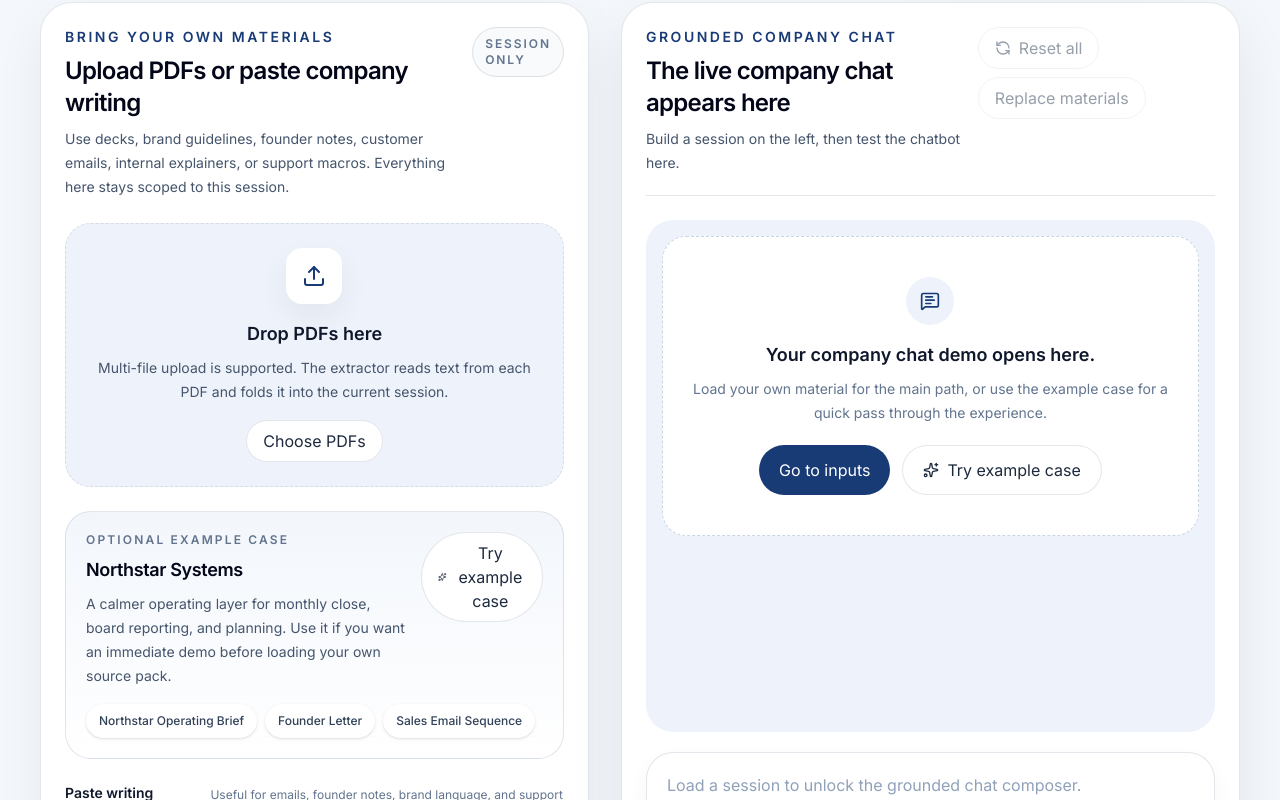
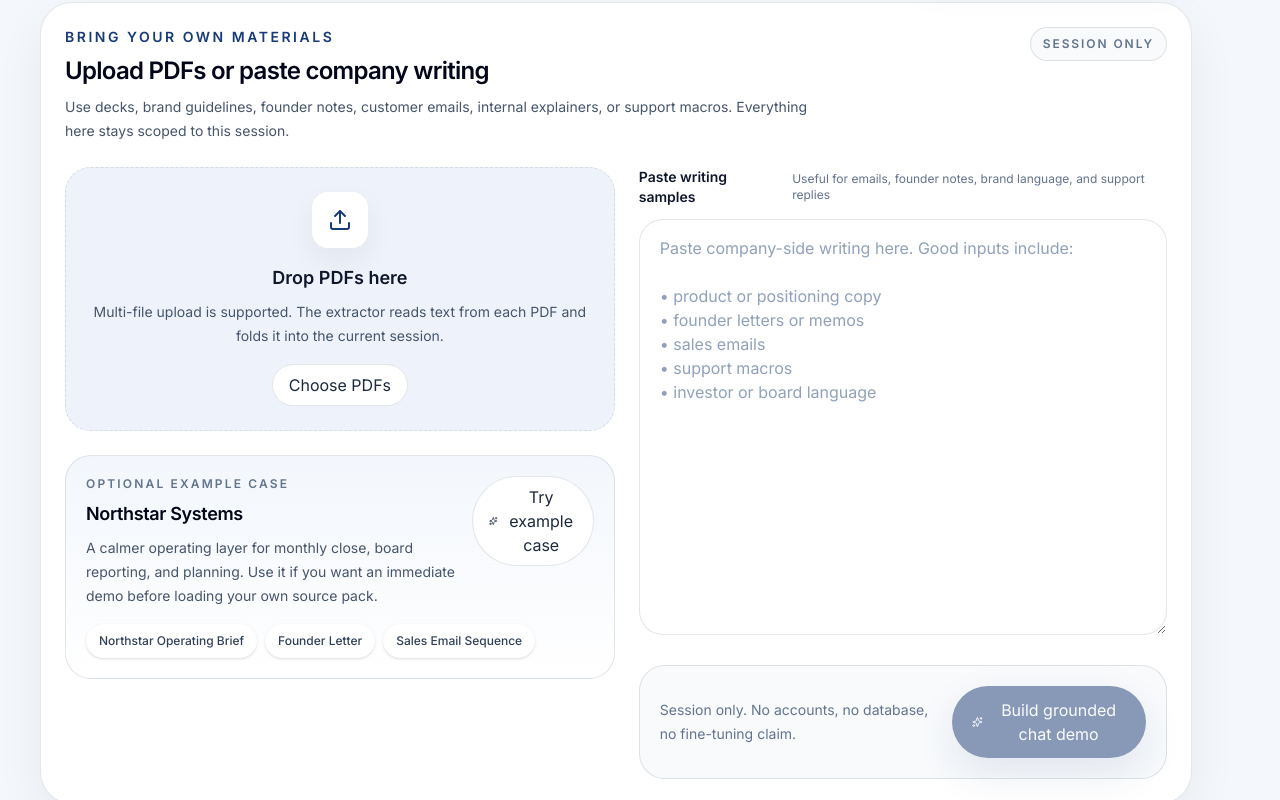
Before and after one commit to SY227/company-persona-studio, a Next.js app: page / in a window 1280 px wide. Shown: the part 640-1440 px from the top of the page. Built offline with nearby package versions, Linux system fonts and the light colour scheme.

Commit message:
Stack studio, chat, and persona sections

```diff
--- a/src/components/house-voice-app.tsx
+++ b/src/components/house-voice-app.tsx
@@ -390,16 +390,9 @@ export function HouseVoiceApp() {
           </div>
         </section>
 
-        <section
-          id="studio"
-          className={`mt-0 grid gap-8 ${
-            session ? "lg:grid-cols-[0.82fr_1.18fr]" : "lg:grid-cols-[0.94fr_1.06fr]"
-          }`}
-        >
-          <div className="space-y-6">
-
+        <section id="studio" className="mt-0 max-w-6xl space-y-6">
           <div className="rounded-[2rem] border border-[var(--border)] bg-white p-6 shadow-[0_18px_50px_rgba(15,23,42,0.06)]">
-              <div className="flex items-start justify-between gap-4">
+            <div className="flex flex-col gap-4 sm:flex-row sm:items-start sm:justify-between">
               <div>
                 <div className="text-sm font-semibold tracking-[0.18em] text-[var(--blue-strong)] uppercase">
                   Bring your own materials
@@ -407,7 +400,7 @@ export function HouseVoiceApp() {
                 <h2 className="mt-2 text-2xl font-semibold tracking-[-0.03em] text-slate-950">
                   Upload PDFs or paste company writing
                 </h2>
-                  <p className="mt-2 text-sm leading-6 text-slate-600">
+                <p className="mt-2 max-w-3xl text-sm leading-6 text-slate-600">
                   Use decks, brand guidelines, founder notes, customer emails, internal explainers, or support macros. Everything here stays scoped to this session.
                 </p>
               </div>
@@ -416,6 +409,8 @@ export function HouseVoiceApp() {
               </div>
             </div>
 
+            <div className="mt-6 grid gap-6 lg:grid-cols-[1.02fr_0.98fr] lg:items-start">
+              <div className="space-y-6">
                 <div
                   onDragOver={(event) => {
                     event.preventDefault();
@@ -427,7 +422,7 @@ export function HouseVoiceApp() {
                     setIsDragging(false);
                     onFilesSelected(Array.from(event.dataTransfer.files));
                   }}
-                className={`mt-6 rounded-[1.6rem] border border-dashed p-6 text-center transition ${
+                  className={`rounded-[1.6rem] border border-dashed p-6 text-center transition ${
                     isDragging
                       ? "border-[var(--blue-strong)] bg-[rgba(239,244,251,0.95)]"
                       : "border-[var(--border)] bg-[var(--surface-muted)]"
@@ -436,9 +431,7 @@ export function HouseVoiceApp() {
                   <div className="mx-auto flex h-14 w-14 items-center justify-center rounded-2xl bg-white text-[var(--blue-strong)] shadow-[0_12px_30px_rgba(15,23,42,0.06)]">
                     <Upload className="h-6 w-6" />
                   </div>
-                <div className="mt-4 text-lg font-semibold text-slate-900">
-                  Drop PDFs here
-                </div>
+                  <div className="mt-4 text-lg font-semibold text-slate-900">Drop PDFs here</div>
                   <p className="mt-2 text-sm leading-6 text-slate-600">
                     Multi-file upload is supported. The extractor reads text from each PDF and folds it into the current session.
                   </p>
@@ -460,7 +453,7 @@ export function HouseVoiceApp() {
                 </div>
 
                 {files.length > 0 && (
-                <div className="mt-4 rounded-[1.5rem] border border-[var(--border)] bg-slate-50 p-4">
+                  <div className="rounded-[1.5rem] border border-[var(--border)] bg-slate-50 p-4">
                     <div className="flex flex-wrap items-center justify-between gap-3">
                       <div className="text-sm font-semibold text-slate-900">
                         {files.length} PDF{files.length === 1 ? "" : "s"} loaded
@@ -495,7 +488,7 @@ export function HouseVoiceApp() {
                   </div>
                 )}
 
-              <div className="mt-6 rounded-[1.6rem] border border-[var(--border)] bg-[linear-gradient(180deg,rgba(239,244,251,0.78),rgba(255,255,255,0.98))] p-5">
+                <div className="rounded-[1.6rem] border border-[var(--border)] bg-[linear-gradient(180deg,rgba(239,244,251,0.78),rgba(255,255,255,0.98))] p-5">
                   <div className="flex flex-col gap-4 sm:flex-row sm:items-start sm:justify-between">
                     <div>
                       <div className="text-xs font-semibold uppercase tracking-[0.18em] text-slate-500">
@@ -533,8 +526,10 @@ export function HouseVoiceApp() {
                     ))}
                   </div>
                 </div>
+              </div>
 
-              <div className="mt-6">
+              <div className="space-y-6">
+                <div>
                   <div className="mb-3 flex items-center justify-between gap-3">
                     <div className="text-sm font-semibold text-slate-900">Paste writing samples</div>
                     <div className="text-xs text-slate-500">
@@ -545,12 +540,13 @@ export function HouseVoiceApp() {
                     value={pastedText}
                     onChange={(event) => setPastedText(event.target.value)}
                     placeholder={`Paste company-side writing here. Good inputs include:\n\n• product or positioning copy\n• founder letters or memos\n• sales emails\n• support macros\n• investor or board language`}
-                  className="min-h-56 w-full rounded-[1.5rem] border border-[var(--border)] bg-white px-5 py-4 text-sm leading-7 text-slate-800 outline-none transition placeholder:text-slate-400 focus:border-[var(--blue-strong)]"
+                    className="min-h-[26rem] w-full rounded-[1.5rem] border border-[var(--border)] bg-white px-5 py-4 text-sm leading-7 text-slate-800 outline-none transition placeholder:text-slate-400 focus:border-[var(--blue-strong)]"
                   />
                 </div>
 
-              <div className="mt-6 flex flex-col gap-3 sm:flex-row sm:items-center sm:justify-between">
-                <p className="max-w-xl text-sm leading-6 text-slate-500">
+                <div className="rounded-[1.6rem] border border-[var(--border)] bg-slate-50 p-5">
+                  <div className="flex flex-col gap-3 sm:flex-row sm:items-center sm:justify-between">
+                    <p className="max-w-2xl text-sm leading-6 text-slate-500">
                       {isCreatingSession ? SYNTHESIS_STAGES[synthesisStageIndex] : toneNote(session?.mode ?? null)}
                     </p>
                     <button
@@ -574,70 +570,10 @@ export function HouseVoiceApp() {
                     </div>
                   )}
                 </div>
-
-            {session && (
-              <div className="rounded-[2rem] border border-[var(--border)] bg-white p-6 shadow-[0_18px_50px_rgba(15,23,42,0.06)]">
-                <div className="flex flex-col gap-4 sm:flex-row sm:items-start sm:justify-between">
-                  <div>
-                    <div className="text-sm font-semibold tracking-[0.18em] text-[var(--blue-strong)] uppercase">
-                      Company persona
               </div>
-                    <h3 className="mt-2 text-2xl font-semibold tracking-[-0.03em] text-slate-950">
-                      {session.persona.companyName}
-                    </h3>
-                    <p className="mt-2 max-w-2xl text-sm leading-6 text-slate-600">
-                      {session.persona.voiceSummary}
-                    </p>
-                  </div>
-                  <div className="flex flex-wrap gap-2">
-                    <Pill>{session.mode === "live" ? "Live model" : "Fallback mode"}</Pill>
-                    <Pill>{isSampleSession ? "Example case" : "Custom source pack"}</Pill>
             </div>
           </div>
 
-                <div className="mt-5 rounded-[1.6rem] border border-[var(--border)] bg-slate-50 p-4 text-sm leading-6 text-slate-700">
-                  <span className="font-semibold text-slate-900">Session snapshot. </span>
-                  Grounded to {session.materials.length} source{session.materials.length === 1 ? "" : "s"} and {session.chunks.length} retrieved excerpt{session.chunks.length === 1 ? "" : "s"} in this session. No fine-tuning or saved company profile.
-                </div>
-
-                <div className="mt-5 rounded-[1.6rem] border border-[var(--border)] bg-white p-4">
-                  <div className="flex items-center justify-between gap-3">
-                    <div className="text-sm font-semibold text-slate-900">What carries through</div>
-                    <div className="text-xs text-slate-500">Compact summary</div>
-                  </div>
-                  <div className="mt-3 flex flex-wrap gap-2">
-                    {personaHighlights.map((item) => (
-                      <span
-                        key={item}
-                        className="rounded-full border border-slate-200 bg-slate-50 px-3 py-2 text-xs font-medium text-slate-700"
-                      >
-                        {item}
-                      </span>
-                    ))}
-                  </div>
-                </div>
-
-                <div className="mt-5 rounded-[1.6rem] border border-[var(--border)] bg-[var(--surface-muted)] p-4">
-                  <div className="flex items-center justify-between gap-3">
-                    <div className="text-sm font-semibold text-slate-900">Source pack</div>
-                    <div className="text-xs text-slate-500">{session.materials.length} items</div>
-                  </div>
-                  <div className="mt-3 flex flex-wrap gap-2">
-                    {session.materials.map((material) => (
-                      <span
-                        key={material.id}
-                        className="rounded-full border border-white bg-white px-3 py-2 text-xs font-medium text-slate-700 shadow-sm"
-                      >
-                        {material.label}
-                      </span>
-                    ))}
-                  </div>
-                </div>
-              </div>
-            )}
-          </div>
-
-          <div className="space-y-6">
           <div
             id="chat-demo"
             className="rounded-[2rem] border border-[var(--border)] bg-white p-6 shadow-[0_22px_56px_rgba(15,23,42,0.08)]"
@@ -805,7 +741,70 @@ export function HouseVoiceApp() {
               </div>
           </div>
 
+          {session && (
+            <div className="rounded-[2rem] border border-[var(--border)] bg-white p-6 shadow-[0_18px_50px_rgba(15,23,42,0.06)]">
+              <div className="grid gap-6 lg:grid-cols-[1.12fr_0.88fr] lg:items-start">
+                <div>
+                  <div className="flex flex-col gap-4 sm:flex-row sm:items-start sm:justify-between">
+                    <div>
+                      <div className="text-sm font-semibold tracking-[0.18em] text-[var(--blue-strong)] uppercase">
+                        Company persona
                       </div>
+                      <h3 className="mt-2 text-2xl font-semibold tracking-[-0.03em] text-slate-950">
+                        {session.persona.companyName}
+                      </h3>
+                      <p className="mt-2 max-w-3xl text-sm leading-6 text-slate-600">
+                        {session.persona.voiceSummary}
+                      </p>
+                    </div>
+                    <div className="flex flex-wrap gap-2">
+                      <Pill>{session.mode === "live" ? "Live model" : "Fallback mode"}</Pill>
+                      <Pill>{isSampleSession ? "Example case" : "Custom source pack"}</Pill>
+                    </div>
+                  </div>
+
+                  <div className="mt-5 rounded-[1.6rem] border border-[var(--border)] bg-slate-50 p-4 text-sm leading-6 text-slate-700">
+                    <span className="font-semibold text-slate-900">Session snapshot. </span>
+                    Grounded to {session.materials.length} source{session.materials.length === 1 ? "" : "s"} and {session.chunks.length} retrieved excerpt{session.chunks.length === 1 ? "" : "s"} in this session. No fine-tuning or saved company profile.
+                  </div>
+
+                  <div className="mt-5 rounded-[1.6rem] border border-[var(--border)] bg-white p-4">
+                    <div className="flex items-center justify-between gap-3">
+                      <div className="text-sm font-semibold text-slate-900">What carries through</div>
+                      <div className="text-xs text-slate-500">Compact summary</div>
+                    </div>
+                    <div className="mt-3 flex flex-wrap gap-2">
+                      {personaHighlights.map((item) => (
+                        <span
+                          key={item}
+                          className="rounded-full border border-slate-200 bg-slate-50 px-3 py-2 text-xs font-medium text-slate-700"
+                        >
+                          {item}
+                        </span>
+                      ))}
+                    </div>
+                  </div>
+                </div>
+
+                <div className="rounded-[1.6rem] border border-[var(--border)] bg-[var(--surface-muted)] p-4">
+                  <div className="flex items-center justify-between gap-3">
+                    <div className="text-sm font-semibold text-slate-900">Source pack</div>
+                    <div className="text-xs text-slate-500">{session.materials.length} items</div>
+                  </div>
+                  <div className="mt-3 flex flex-wrap gap-2">
+                    {session.materials.map((material) => (
+                      <span
+                        key={material.id}
+                        className="rounded-full border border-white bg-white px-3 py-2 text-xs font-medium text-slate-700 shadow-sm"
+                      >
+                        {material.label}
+                      </span>
+                    ))}
+                  </div>
+                </div>
+              </div>
+            </div>
+          )}
         </section>
       </div>
     </div>
```
Lines whose indentation alone changed are shown as unchanged.
